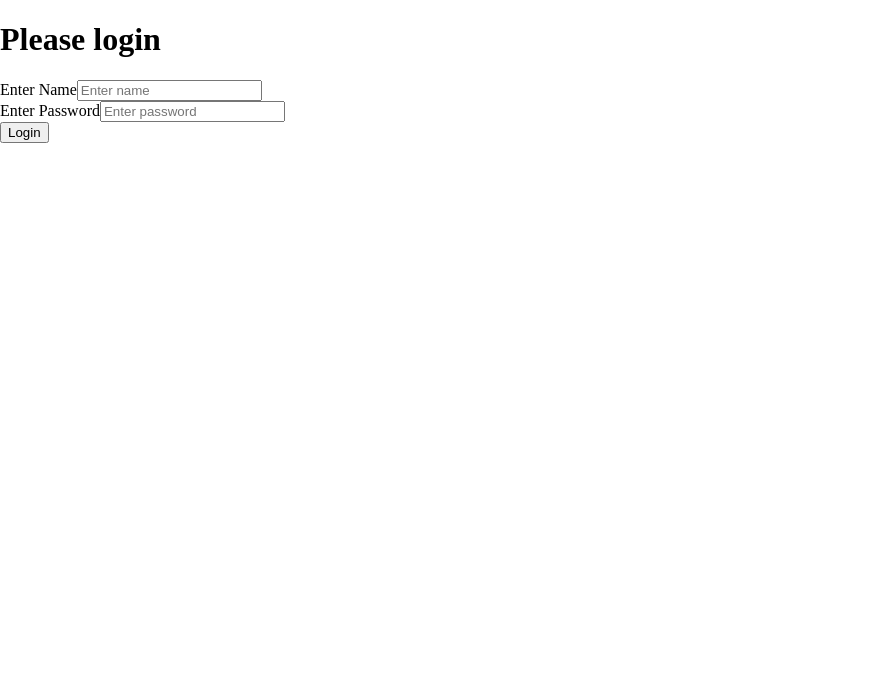
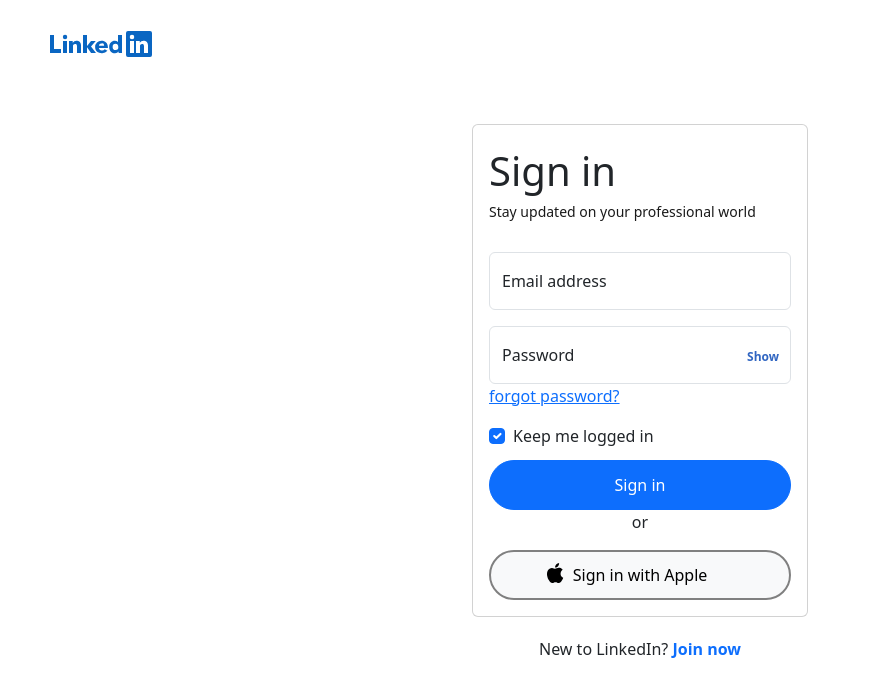
Before and after one commit to VishalGowda26/My-Angular, an Angular app: page / in a window 1280 px wide. Shown: the top 696 px of the page, without its empty margins (0-871 px from the left). Built offline with nearby package versions, Linux system fonts and the light colour scheme.

Commit message:
implemented bootstrap to loginpage

```diff
--- a/src/app/app-routing.module.ts
+++ b/src/app/app-routing.module.ts
@@ -11,6 +11,7 @@
 import { CircleComponent } from './circle/circle.component';
 import { BmiComponent } from './bmi/bmi.component';
 import { DirectivesComponent } from './directives/directives.component';
+import { PipesComponent } from './pipes/pipes.component';
 
 const routes: Routes = [
   { path: 'login', component: LoginComponent },
@@ -25,6 +26,7 @@
       { path: 'circle', component: CircleComponent },
       { path: 'bmi', component: BmiComponent },
       { path: 'directives', component: DirectivesComponent },
+      { path: 'pipes', component: PipesComponent },
     ],
   },
   {path:'**',component:ErrorComponent}
--- a/src/app/app.module.ts
+++ b/src/app/app.module.ts
@@ -15,6 +15,7 @@
 import { BmiComponent } from './bmi/bmi.component';
 import { FormsModule } from '@angular/forms';
 import { DirectivesComponent } from './directives/directives.component';
+import { PipesComponent } from './pipes/pipes.component';
 
 @NgModule({
   declarations: [
@@ -29,7 +30,8 @@
     RectangleComponent,
     CircleComponent,
     BmiComponent,
-    DirectivesComponent
+    DirectivesComponent,
+    PipesComponent
   ],
   imports: [
     BrowserModule,
--- a/src/app/dashboard/dashboard.component.html
+++ b/src/app/dashboard/dashboard.component.html
@@ -10,6 +10,7 @@
       <div routerLink="circle">Circle</div>
       <div routerLink="bmi">BMI</div>
       <div routerLink="directives">Directives</div>
+      <div routerLink="pipes">Pipes</div>
     </div>
     <div class="left_bottom">
       <button routerLink="/login">Logout</button>
--- a/src/app/login/login.component.css
+++ b/src/app/login/login.component.css
@@ -0,0 +1,68 @@
+section {
+  height: 100vh;
+  width: 100vw;
+  display: flex;
+  align-items: center;
+  justify-content: center;
+  position: relative;
+  flex-direction: column;
+  gap: 20px;
+}
+.fixed-top{
+  position: absolute;
+  top: 30px;
+  left: 50px;
+}
+.btn-primary {
+  width: 100%;
+  height: 50px;
+  border-radius: 50px;
+}
+
+.ls-1 {
+  text-align: start;
+  align-items: flex-start;
+  padding-bottom: 30px;
+  color: rgb(25, 25, 25);
+  font-size: 14px;
+}
+.btn-outline-secondary {
+  color: rgb(49, 102, 194);
+  font-size: 12px;
+  font-weight: 700;
+  border: 0;
+  position: absolute;
+  right: 0px;
+  bottom: 12px;
+
+}
+.form-control {
+  position: relative;
+}
+.btn-outline-secondary:hover {
+  background-color: rgba(255, 255, 255, 0);
+}
+.form-check{
+  padding-bottom: 10px;
+}
+.saperator {
+  display: flex;
+  align-items: center;
+  justify-content: center;
+}
+.sign-up{
+  height: 50px;
+}
+.btn-light{
+  width: 100%;
+  height: 100%;
+  position: relative;
+  border: 2px solid gray;
+  border-radius: 50px;
+}
+.apple_logo{
+  position: absolute;
+  z-index: 100;
+  left: 70px;
+  bottom: 29px;
+}
--- a/src/app/login/login.component.html
+++ b/src/app/login/login.component.html
@@ -1,7 +1,39 @@
-<h1>Please login </h1>
+<section>
+    <div class="fixed-top"><svg xmlns="http://www.w3.org/2000/svg" width="102" height="26" fill="none" preserveAspectRatio="xMinYMin meet"><path fill="#0A66C2" d="M13 10h4v12h-4zm2-6.2A2.2 2.2 0 1 0 17.25 6 2.19 2.19 0 0 0 15 3.8M4 4H0v18h11v-4H4zm53.9 12.2v.8h-9q.004.255.07.5a2.83 2.83 0 0 0 2.91 1.89 3.62 3.62 0 0 0 2.85-1.2l2.72 1.68a7 7 0 0 1-5.67 2.43c-3.59 0-6.66-2.05-6.66-6.19a6.2 6.2 0 0 1 6.53-6.4c3.43 0 6.25 2.29 6.25 6.49m-3.75-1.51a2.23 2.23 0 0 0-2.52-2.28 2.54 2.54 0 0 0-2.75 2.28zM68 4h4v18h-3.39v-1.43a4.53 4.53 0 0 1-3.88 1.68c-2.51 0-5.55-1.86-5.55-6.25 0-3.92 2.69-6.25 5.5-6.25A4.26 4.26 0 0 1 68 11.11zm.3 12c0-1.88-1.17-3.13-2.66-3.13a3 3 0 0 0-3 3.11 3 3 0 0 0 3 3.09A2.79 2.79 0 0 0 68.3 16m-22.54-6H41l-3.93 4.9H37V4h-4v18h4v-5.73h.07l4 5.73H46l-5-6.52zm-19.23-.3a4.44 4.44 0 0 0-3.78 2h-.05V10H19v12h4v-6.53a2.26 2.26 0 0 1 2.21-2.57c1.1 0 1.79.59 1.79 2.52V22h4v-7.44c0-3.65-2.29-4.86-4.47-4.86M102 2v22a2 2 0 0 1-2 2H78a2 2 0 0 1-2-2V2a2 2 0 0 1 2-2h22a2 2 0 0 1 2 2m-18 8h-4v12h4zm.25-4A2.25 2.25 0 1 0 82 8.2 2.19 2.19 0 0 0 84.25 6M98 14.56c0-3.65-2.29-4.9-4.47-4.9a4.46 4.46 0 0 0-3.78 2.05V10H86v12h4v-6.53a2.26 2.26 0 0 1 2.21-2.57c1.1 0 1.79.59 1.79 2.52V22h4z"/></svg></div>
+    <div class="card" style="width: 21rem;">
+        <div class="card-body">
+            <div class="fs-1">Sign in</div>
+            <div class="ls-1">Stay updated on your professional world</div>
+            <div class="form-floating mb-3">
+                <input type="email" class="form-control" id="floatingInput" placeholder="name@example.com">
+                <label for="floatingInput">Email address</label>
+              </div>
+              <div class="form-floating">
+                <input type="password" class="form-control" id="floatingPassword" placeholder="Password">
+                <label for="floatingPassword">Password</label>
+                <button class="btn btn-outline-secondary" type="button" id="button-addon2">Show</button>
+              </div>
+            <p><a href="#" class="link-primary">forgot password?</a></p>
+            <div class="form-check">
+                <input class="form-check-input" type="checkbox" value="" id="flexCheckChecked" checked>
+                <label class="form-check-label" for="flexCheckChecked">
+                    Keep me logged in
+                </label>
+            </div>
+            <button routerLink="/dashboard" class="btn btn-primary">Sign in</button>
+            <div class="saperator">
+                <hr>
+                <p class="or">or</p>
+                <hr>
+            </div>
+            <div class="sign-up">
+                <svg class="apple_logo" xmlns="http://www.w3.org/2000/svg" width="24" height="24" fill="none" viewBox="0 2 24 24"><path fill="transparent" d="M0 0h24v24H0z"/><path fill="#000" d="M17.569 12.625c.028 3.027 2.649 4.034 2.678 4.047-.022.071-.419 1.435-1.38 2.845-.832 1.218-1.696 2.432-3.055 2.457-1.336.025-1.766-.794-3.293-.794s-2.005.769-3.27.819c-1.312.05-2.311-1.318-3.15-2.532-1.713-2.483-3.023-7.016-1.265-10.076.874-1.52 2.435-2.482 4.13-2.507 1.288-.025 2.504.869 3.292.869s2.266-1.075 3.82-.917c.65.027 2.477.263 3.65 1.984-.095.059-2.18 1.275-2.157 3.805m-2.511-7.432c.697-.845 1.166-2.022 1.038-3.193-1.005.04-2.219.67-2.94 1.516-.645.748-1.21 1.946-1.058 3.093 1.12.087 2.263-.57 2.96-1.416"/></svg>
+                <button routerLink="/dashboard" class="btn btn-light">Sign in with Apple</button>
+            </div>
+        </div>
+      </div>
+      <div>
+        <p>New to LinkedIn? <b class="text-primary">Join now</b></p>
+      </div>
 
-<label for="">Enter Name</label>
-<input type="text" name="" id="" placeholder="Enter name"><br>
-<label for="">Enter Password</label>
-<input type="password" name="" id="" placeholder="Enter password"><br>
-<button routerLink="/dashboard">Login</button>
+</section>
--- /dev/null
+++ b/src/app/pipes/pipes.component.html
@@ -0,0 +1,24 @@
+<h1>Pipes</h1>
+<table border="1" cellpadding="20" cellspacing="0">
+  <thead>
+    <tr>
+      <th>S.no</th>
+      <th>Product Name</th>
+      <th>Product Price</th>
+    </tr>
+  </thead>
+  <tbody>
+    <tr *ngFor="let product of products; let i = index">
+      <td>{{ i + 1 }}</td>
+      <td>{{ product.pName | lowercase }}</td>
+      <td>{{ product.price | currency }}</td>
+    </tr>
+  </tbody>
+</table>
+<hr>
+<h1>{{ today }}</h1>
+<h1>{{ today  | date}}</h1>
+<h1>{{ today  | date:'dd/MM/yyyy'}}</h1>
+<h1>{{ today  | date:'yyyy/MM/dd'}}</h1>
+<h1>{{ today  | date:'MM/yy'}}</h1>
+<h1>{{ today  | date:'hh:mm':'IST'}}</h1>
--- /dev/null
+++ b/src/app/pipes/pipes.component.ts
@@ -0,0 +1,18 @@
+import { Component } from '@angular/core';
+
+@Component({
+  selector: 'app-pipes',
+  templateUrl: './pipes.component.html',
+  styleUrls: ['./pipes.component.css'],
+})
+export class PipesComponent {
+  products: any[] = [
+    { pName: 'pen', price: 20, rating: 3 },
+    { pName: 'shirt', price: 2000, rating: 4.6 },
+    { pName: 'mobile', price: 15000, rating: 4.0 },
+    { pName: 'bike', price: 220000, rating: 3.6 },
+    { pName: 'car', price: 1000000, rating: 2.6 },
+  ];
+
+  today: any = new Date();
+}
--- a/src/index.html
+++ b/src/index.html
@@ -8,10 +8,9 @@
     <link rel="icon" type="image/x-icon" href="favicon.ico" />
     <link rel="preconnect" href="https://fonts.googleapis.com" />
     <link rel="preconnect" href="https://fonts.gstatic.com" crossorigin />
-    <link
-      href="https://fonts.googleapis.com/css2?family=Poppins:ital,wght@0,100;0,200;0,300;0,400;0,500;0,600;0,700;0,800;0,900;1,100;1,200;1,300;1,400;1,500;1,600;1,700;1,800;1,900&display=swap"
-      rel="stylesheet"
-    />
+    <link href="https://fonts.googleapis.com/css2?family=Poppins:ital,wght@0,100;0,200;0,300;0,400;0,500;0,600;0,700;0,800;0,900;1,100;1,200;1,300;1,400;1,500;1,600;1,700;1,800;1,900&display=swap" rel="stylesheet" />
+    <link href="https://cdn.jsdelivr.net/npm/bootstrap@5.3.3/dist/css/bootstrap.min.css" rel="stylesheet"/>
+    <script src="https://cdn.jsdelivr.net/npm/bootstrap@5.3.3/dist/js/bootstrap.bundle.min.js"></script>
   </head>
   <body>
     <app-root></app-root>
```
Also changed, not shown: src/app/pipes/pipes.component.css (added), 2 other files (tests, documents, lock files or other folders).
